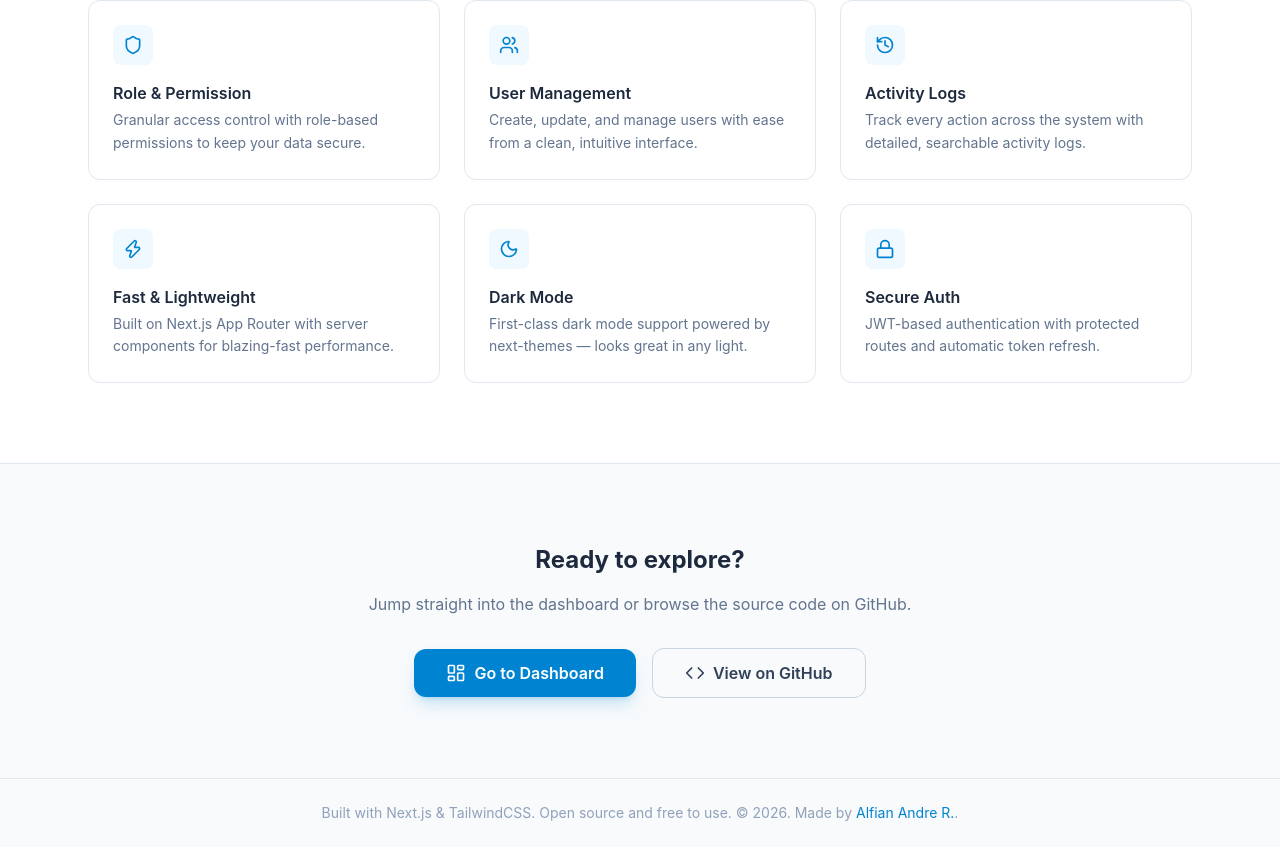
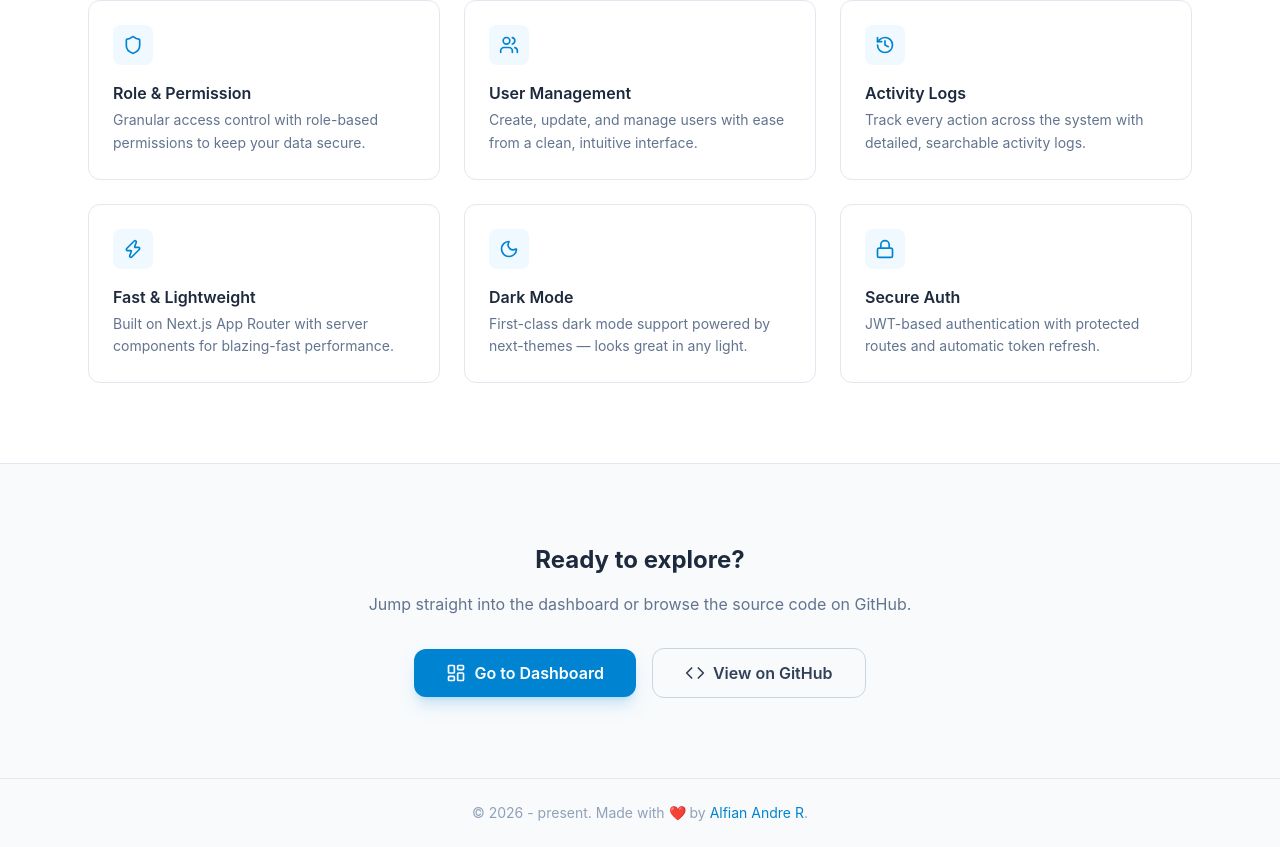
Before and after one commit to andrealfian420/nextjs-admin, a Next.js app: page / in a window 1280 px wide. Shown: the part 779-1626 px from the top of the page. Built offline with nearby package versions, Linux system fonts and the light colour scheme; no server answers.

Commit message:
fix: update footer text on temporary landing page

```diff
--- a/src/app/page.jsx
+++ b/src/app/page.jsx
@@ -178,14 +178,13 @@ export default function Home() {
       {/* Footer */}
       <footer className='border-t border-slate-200 dark:border-slate-700'>
         <div className='max-w-6xl mx-auto px-6 py-6 text-center text-sm text-slate-400 dark:text-slate-500'>
-          Built with Next.js &amp; TailwindCSS. Open source and free to use.
-          &copy; {new Date().getFullYear()}. Made by{' '}
+          &copy; {new Date().getFullYear()} - present. Made with ❤️ by{' '}
           <a
             href='https://github.com/andrealfian420'
             target='_blank'
             className='text-sky-600 hover:text-sky-700 dark:hover:text-sky-400 transition-colors'
           >
-            Alfian Andre R.
+            Alfian Andre R
           </a>
           .
         </div>
```
